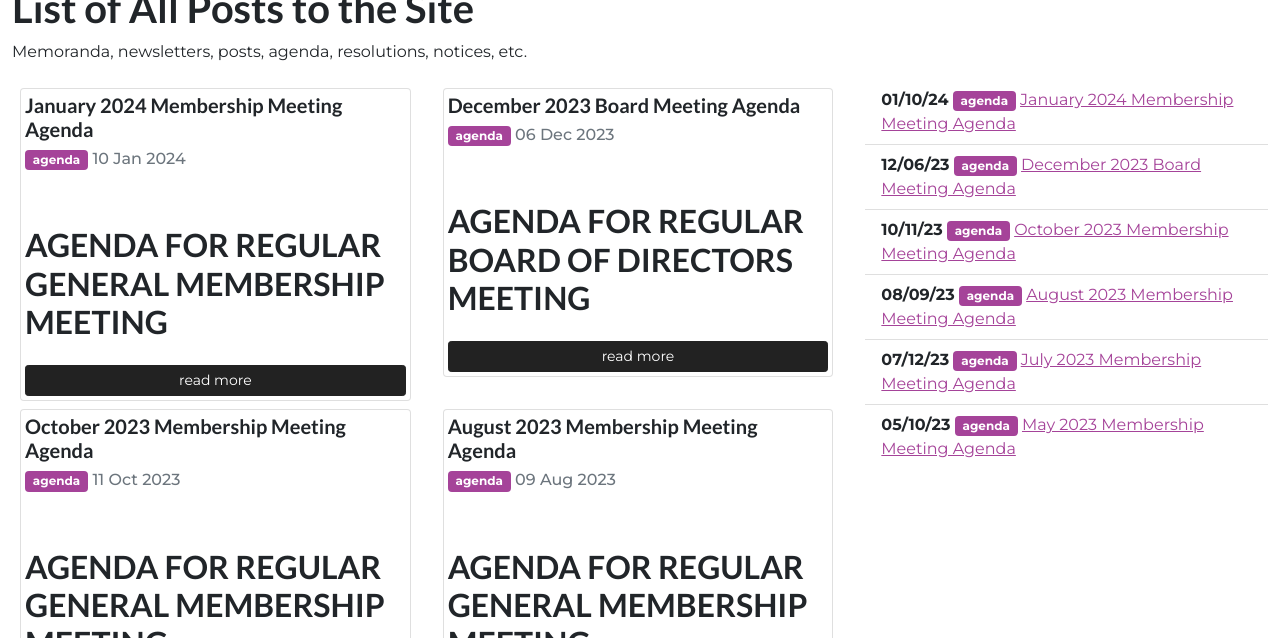
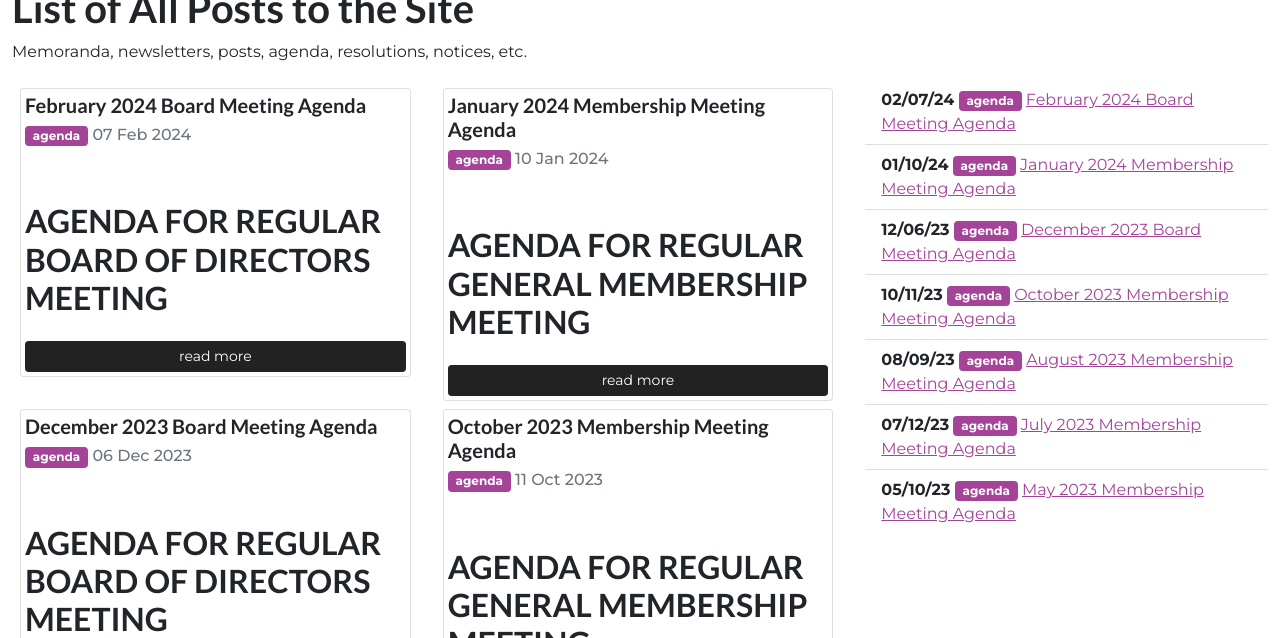
Before and after one commit to sfpride/members, a Jekyll site: the page built from posts.html, in a window 1280 px wide and 900 px high, cut to the strip 262-900 px from the top of the window. Built offline with Jekyll 4.4.1, drawn with Linux system fonts in a browser that asks for light colours.

Commit message:
feb board meeting

```diff
--- a/Gemfile
+++ b/Gemfile
@@ -6,9 +6,9 @@ git_source(:github) {|repo_name| "https://github.com/#{repo_name}" }
 
  gem "jekyll"
  gem "bootstrap"
-
- gem "webrick", "~> 1.7"
+ gem "csv", "~> 3.2"
  gem "kramdown", "~> 2.3"
+ gem "webrick", "~> 1.8"
 
  group :jekyll_plugins do
     gem 'jekyll-sitemap'
--- a/_data/meetings.yml
+++ b/_data/meetings.yml
@@ -1,18 +1,19 @@
 # meeting types: inperson, online, hybrid
 - title: "Regular Board of Directors Meeting"
-  active: false
-  type: online
+  active: true
+  type: hybrid
   scope: Board
-  date: "January 3rd, 2024"
+  date: "February 7th, 2024"
   time: "7:00 p.m."
-  # location: "1663 Mission Street, Mezzanine Suite, San Francisco, CA 94103"
+  location: "1663 Mission Street, Mezzanine Suite, San Francisco, CA 94103"
   zoom-link: "https://us02web.zoom.us/j/84247964605?pwd=WUIxT3FKUTcwQVQ0anZSYXRRSjZEdz09"
   zoom-id: "842 4796 4605"
   zoom-passcode: "075600"
-  agenda: "https://cdn.sfpride.org/docs/meetings/20240103-sfpride-board-agenda.pdf"
-  packet: "https://cdn.sfpride.org/docs/meetings/20240103-sfpride-board-packet.pdf"
+  # agenda: "https://cdn.sfpride.org/docs/meetings/20240103-sfpride-board-agenda.pdf"
+  agenda: /agenda/2024/02/07/board
+  #packet: "https://cdn.sfpride.org/docs/meetings/20240103-sfpride-board-packet.pdf"
 - title: Regular Membership Meeting
-  active: true
+  active: false
   type: online
   scope: Membership
   date: "January 10th, 2024"
--- /dev/null
+++ b/_posts/2024-02-07-board.markdown
@@ -0,0 +1,33 @@
+---
+title: February 2024 Board Meeting Agenda
+layout: membership-agenda
+category: agenda
+published: true
+---
+
+## AGENDA FOR REGULAR BOARD OF DIRECTORS MEETING
+
+**HELD REMOTELY ON 2024-January-07**
+
+[Meeting Guidelines and Protocols](/meetings)
+
+1. Standing Items (10 mins)
+   1. Call to Order and Welcome
+   2. Acknowledgement of Unceded Raymatush Ohlone Land
+   3. Introductions
+   4. Appointment of Meeting Roles
+      1. Timekeeper
+      2. Stack Monitor
+      3. Vibe Watcher
+   5. Reading of the Mission Statement
+<!-- 7. Reading and Approval of Minutes  -->
+2. Unfinished Business
+   1. NONE
+3. New Business
+   1. NONE
+4.  Agency Update (10 mins)
+5.  Announcements (5 mins)
+<!-- 12. Program (20 mins)  -->
+6.  Public Comment (10 mins)
+7.  In-Memoriam
+8.  Adjournment
```
